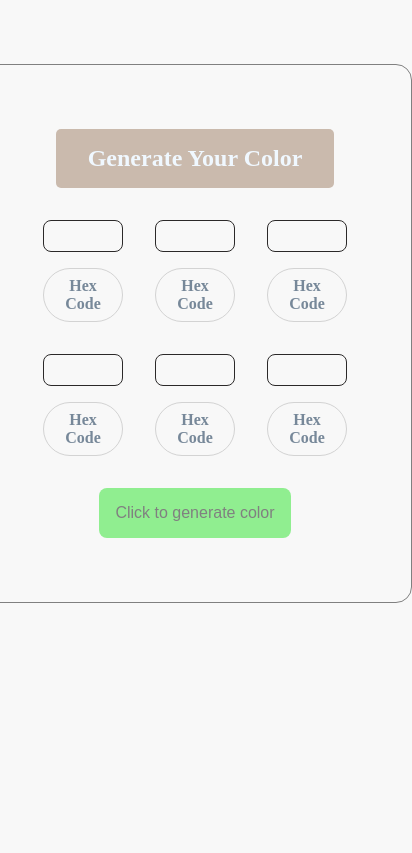
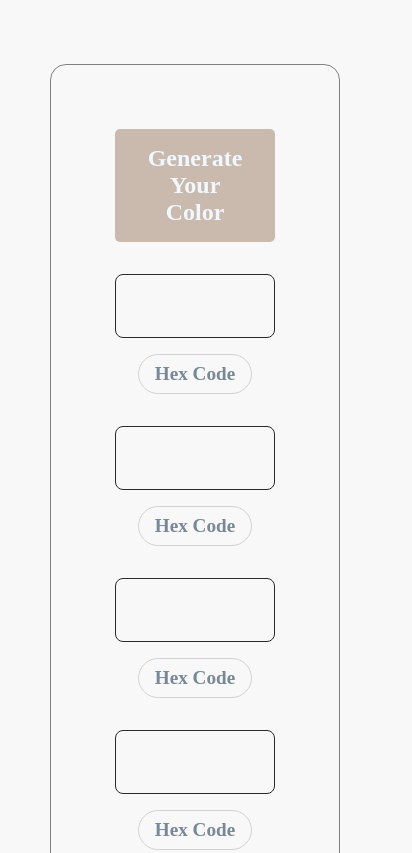
Before and after one commit to Kingsunky/CSS-COLOR-GENERATOR, a plain HTML site: page index.html in a window 390 px wide. Shown: the top 853 px of the page, 412 px wide, since content can reach past the window. Drawn offline with Linux system fonts and the light colour scheme.

Commit message:
final version

```diff
--- a/style.css
+++ b/style.css
@@ -88,33 +88,18 @@ button{
 
 @media (max-width: 780px){
 
-.color-area .first-color-box .first-color-bracket{
-    width: 5rem;
-    height: 2rem;
-    border: 1px solid #2B2929;
-    border-radius: 0.5rem;
-    margin-bottom: 1rem;
 
-}
-
-.color-area .first-color-box h2{
-    color: lightslategray;
-    font-size: 1rem;
-    padding: 0.5rem 0.5rem;
-    border: 1px solid lightgray;
-    border-radius: 2rem;
-
+.color-area{
+    width: fit-content;
+    height: auto;
+    display: flex;
+    flex-direction: column;
+    justify-content: center;
+    align-items: center;
+    row-gap: 2rem;
 }
 .generate-word h1{
     font-size: 1.5rem;
-}
-.color-area .first-color-box h2{
-    color: lightslategray;
-    font-size: 1rem;
-    padding: 0.5rem 0.5rem;
-    border: 1px solid lightgray;
-    border-radius: 2rem;
     text-align: center;
-
 }
 }
```
